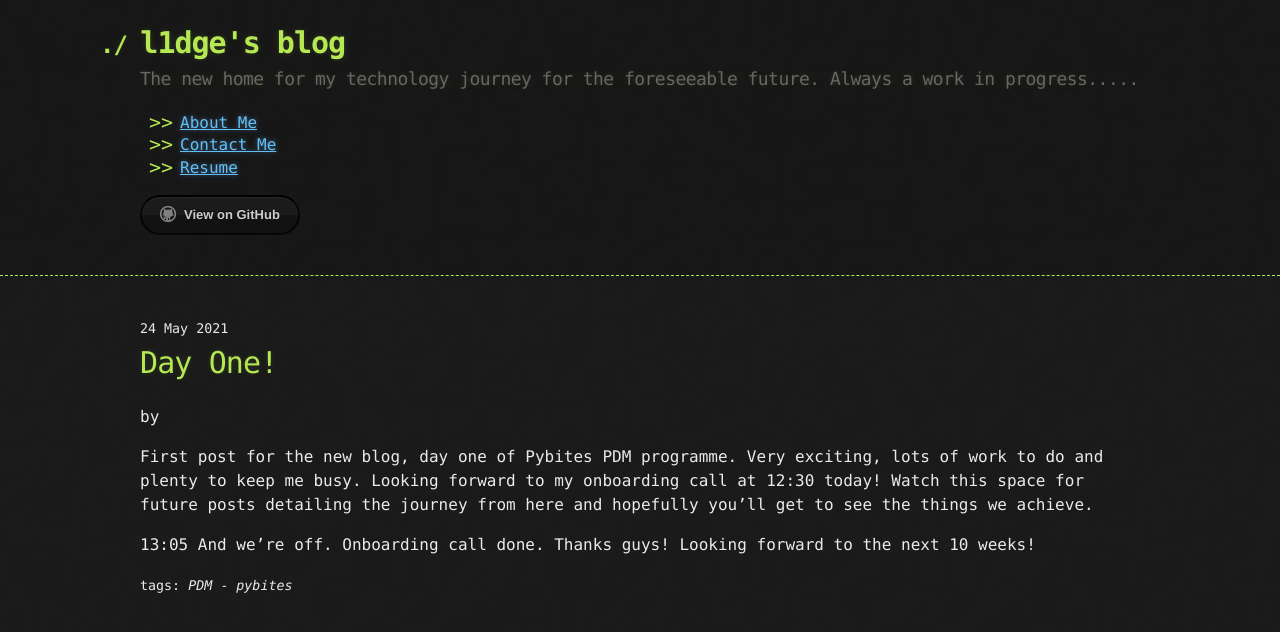
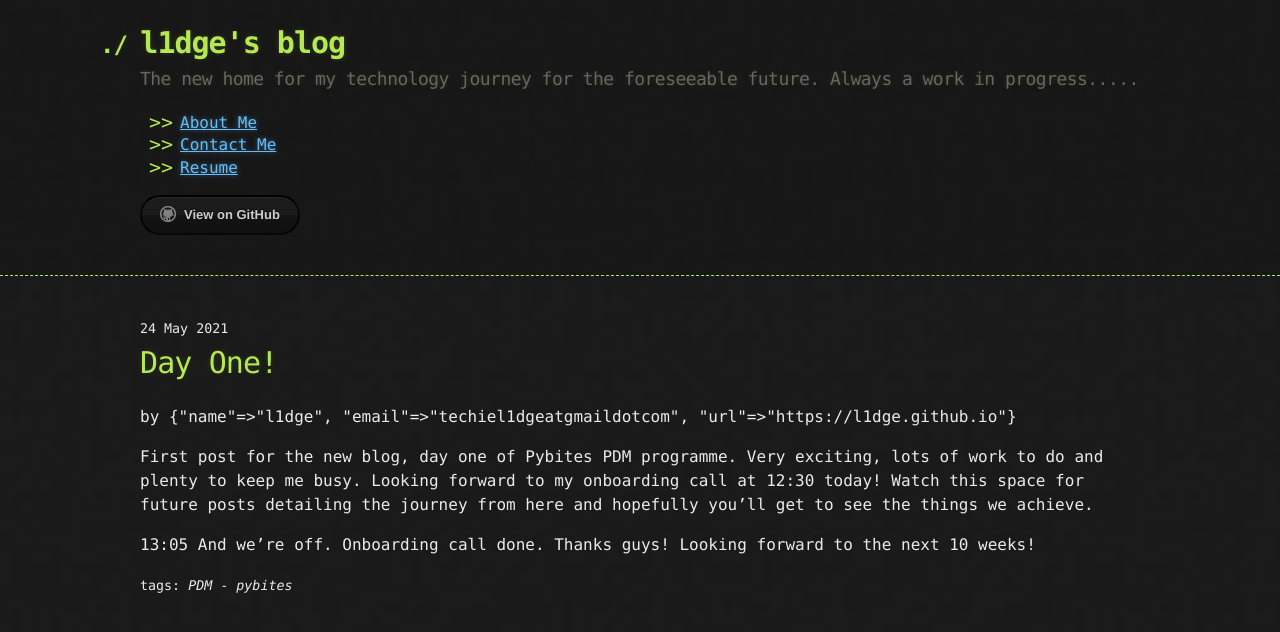
Before and after one commit to l1dge/l1dge.github.io, a Jekyll site: the page built from _posts/2021-05-24-Day-One.markdown, in a window 1280 px wide. Shown: the top 632 px of the page. Built offline with Jekyll 4.4.1, drawn with Linux system fonts in a browser that asks for light colours; comment, search, counter and statistics services are not loaded.

Commit message:
Tweaked the theme

```diff
--- a/_config.yml
+++ b/_config.yml
@@ -17,9 +17,6 @@
   email: techiel1dgeatgmaildotcom
   url: "https://l1dge.github.io"
 
-page:
-  author: l1dge
-
 paginate: 5
 owner: l1dge
 year: 2021
--- a/_layouts/post.html
+++ b/_layouts/post.html
@@ -5,8 +5,7 @@
 <small>{{ page.date | date: "%-d %B %Y" }}</small>
 <h1>{{ page.title }}</h1>
 
-<!-- <p class="view">by {{ page.author | default: site.author }}</p> -->
-<p class="view">by {{ page.author }}</p>
+<p class="view">by {{ page.author | default: site.author }}</p>
 
 {{content}}
 
```
